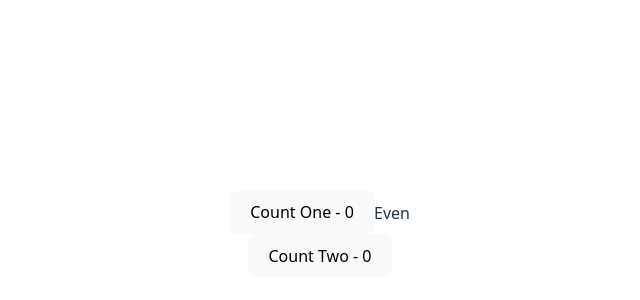
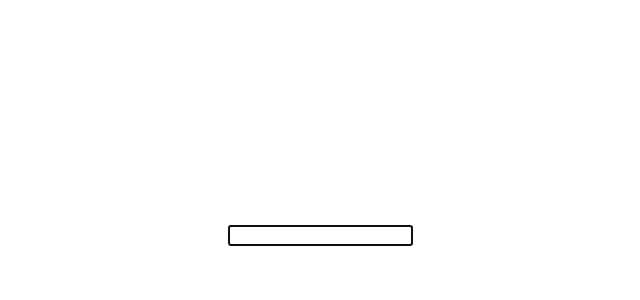
Before and after one commit to reinertisa/advanced-react-hooks, a React (Vite) app: page / in a window 1280 px wide. Shown: the part 166-466 px from the top of the page, without its empty margins (320-960 px from the left). Built offline with nearby package versions, Linux system fonts and the light colour scheme.

Commit message:
feat(website): useRef with input focus

```diff
--- a/src/App.jsx
+++ b/src/App.jsx
@@ -1,11 +1,11 @@
 import './App.css'
 
-import Count1 from "./components/usememo/example1/Count1.jsx";
+import FocusInput1 from "./components/useref/FocusInput1.jsx";
 
 export default function App() {
   return (
       <div>
-          <Count1 />
+          <FocusInput1 />
       </div>
   )
 }
--- /dev/null
+++ b/src/components/useref/FocusInput1.jsx
@@ -0,0 +1,21 @@
+import {useState, useRef, useEffect} from 'react';
+
+export default function FocusInput1() {
+    const [name, setName] = useState('');
+    const inputRef = useRef(null);
+    console.log(inputRef);
+
+    useEffect(() => {
+        inputRef.current.focus();
+        console.log(inputRef.current);
+    }, [])
+
+    const handleChange = (e) => {
+        setName(e.target.value);
+    }
+    return (
+        <div>
+            <input ref={inputRef} type="text" value={name} onChange={handleChange} />
+        </div>
+    )
+}
```
